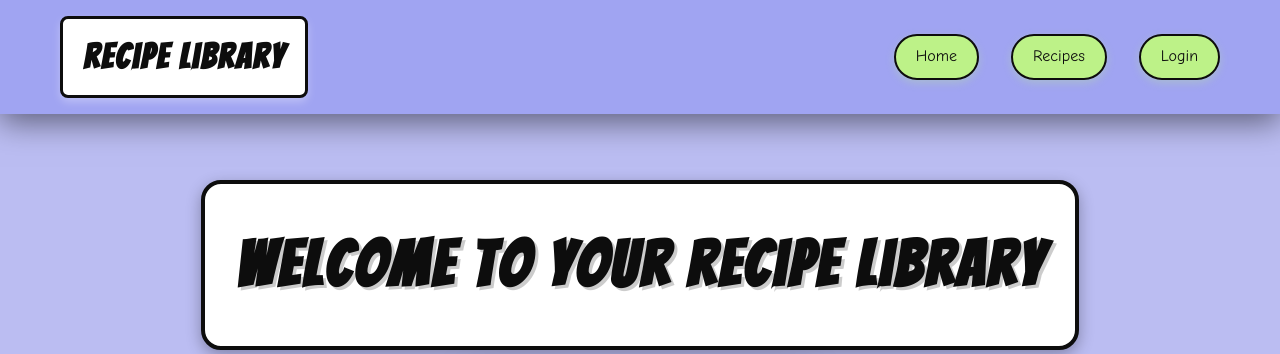
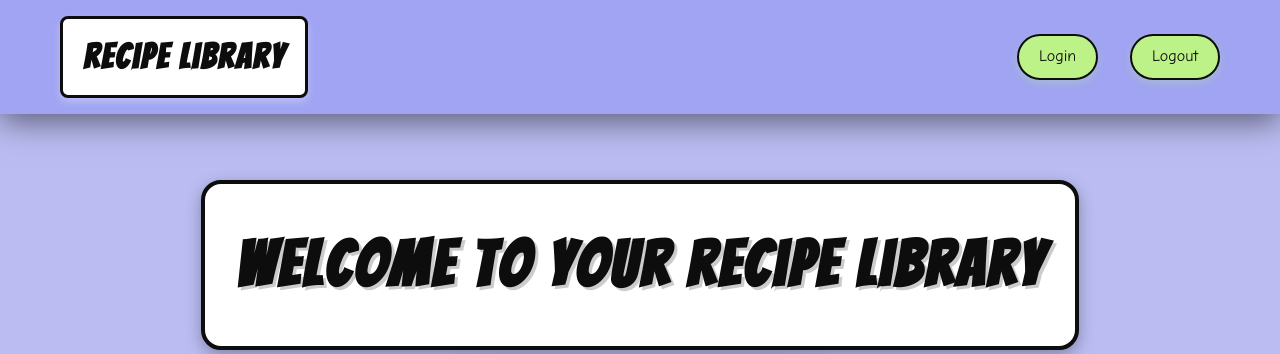
Before and after one commit to Bre-Wonder/Recipe-App-Achievment, a Django app: page / in a window 1280 px wide. Shown: the top 354 px of the page. Run offline with Django 5.2, Linux system fonts and the light colour scheme.

Commit message:
updated hyperlinks

```diff
--- a/Acheivement 2/A2_Recipe_App/src/recipeApp/templates/recipeApp/recipe_home.html
+++ b/Acheivement 2/A2_Recipe_App/src/recipeApp/templates/recipeApp/recipe_home.html
@@ -366,9 +366,8 @@
             <div class="nav-content">
                 <div class="logo">Recipe Library</div>
                 <ul class="nav-links">
-                    <li><a href="#home">Home</a></li>
-                    <li><a href="#recipes">Recipes</a></li>
-                    <li><a href="#login">Login</a></li>
+                    <a href="{% url 'login' %}">Login</a>
+                    <li><a href ="{%url 'logout' %}"> Logout </a></li>
                 </ul>
             </div>
         </div>
```
